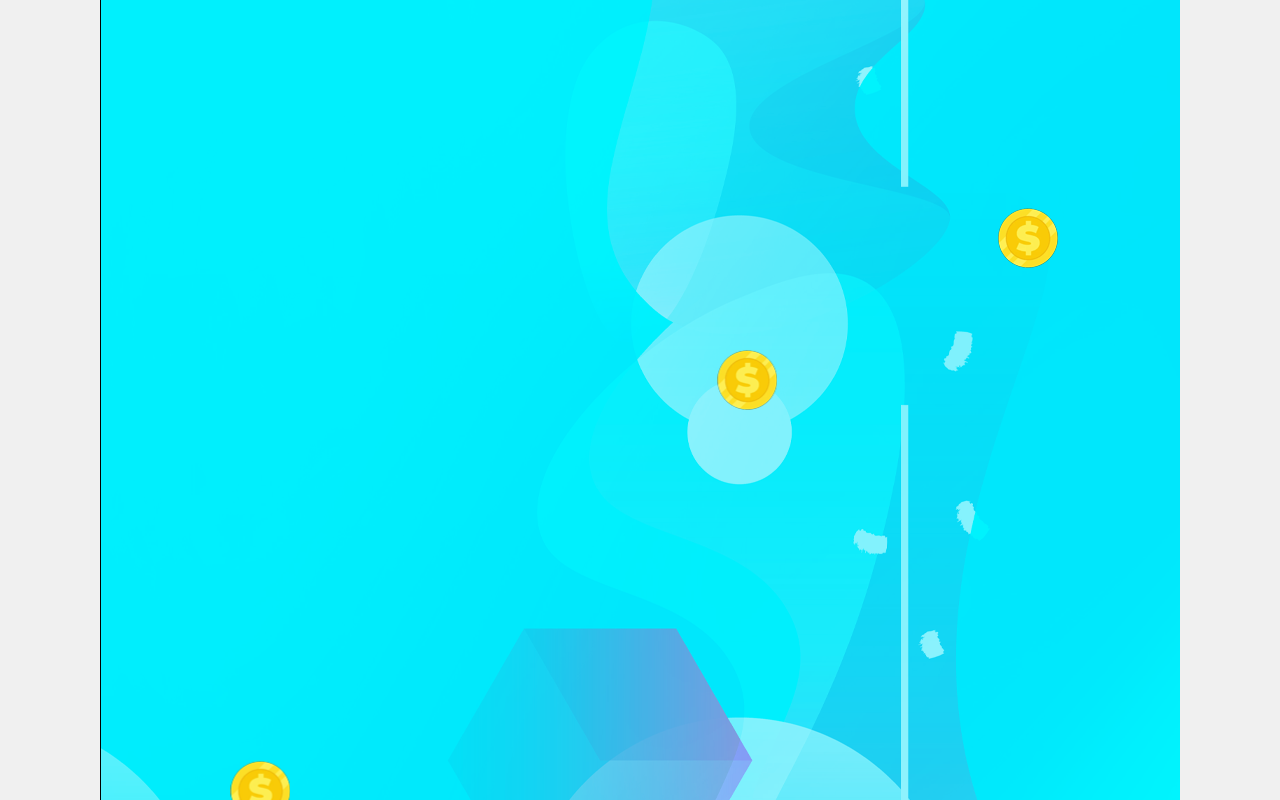
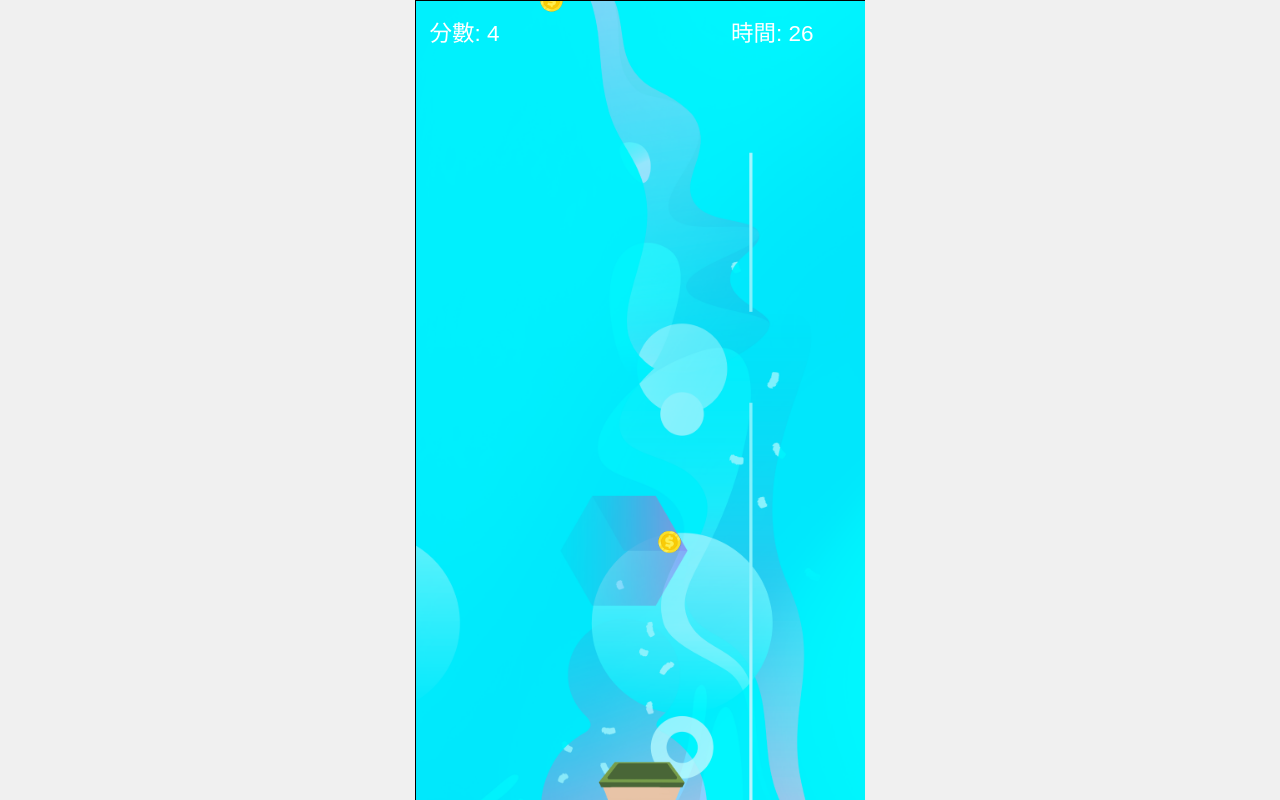
Before and after one commit to Copedman/copedman.github.io, a plain HTML site: page index.html in a window 1280 px wide. Shown: the top 800 px of the page. Drawn offline with Linux system fonts and the light colour scheme.

Commit message:
Update index.html

```diff
--- a/index.html
+++ b/index.html
@@ -12,12 +12,12 @@
             background: #f0f0f0;
         }
         #gameContainer {
-            width: 1080px;
-            height: 1920px;
             position: relative;
             overflow: hidden;
         }
         #gameCanvas {
+            width: 100%;
+            height: 100%;
             border: 1px solid #000;
         }
         #gameOver {
@@ -50,7 +50,7 @@
 </head>
 <body>
     <div id="gameContainer">
-        <canvas id="gameCanvas" width="1080" height="1920"></canvas>
+        <canvas id="gameCanvas"></canvas>
         <div id="gameOver">
             <h1>遊戲結束</h1>
             <p>您的分數: <span id="finalScore">0</span></p>
@@ -65,18 +65,80 @@
         const finalScoreElement = document.getElementById('finalScore');
         const resetButton = document.getElementById('resetButton');
 
-        // 載入圖片
-        const backgroundImg = new Image();
+        // 動態調整畫布尺寸
+        function resizeCanvas() {
+            const container = document.getElementById('gameContainer');
+            const aspectRatio = 9 / 16; // 保持 9:16 比例
+            const maxWidth = window.innerWidth;
+            const maxHeight = window.innerHeight;
+            let newWidth = maxWidth;
+            let newHeight = maxWidth / aspectRatio;
+
+            if (newHeight > maxHeight) {
+                newHeight = maxHeight;
+                newWidth = maxHeight * aspectRatio;
+            }
+
+            container.style.width = newWidth + 'px';
+            container.style.height = newHeight + 'px';
+            canvas.width = newWidth;
+            canvas.height = newHeight;
+        }
+
+        window.addEventListener('resize', resizeCanvas);
+        resizeCanvas(); // 初始化畫布尺寸
+
+        // 載入圖片（如果圖片不存在則使用簡單圖形）
+        let backgroundImg, basketImg, objectImg;
+        let imagesLoaded = 0;
+        const totalImages = 3;
+        let useFallbackGraphics = false;
+
+        try {
+            backgroundImg = new Image();
             backgroundImg.src = 'background.png';
-        const basketImg = new Image();
+            basketImg = new Image();
             basketImg.src = 'basket.png';
-        const objectImg = new Image();
+            objectImg = new Image();
             objectImg.src = 'object.png';
 
-        // 遊戲參數
-        const basketWidth = 240;  // 放大容器尺寸
-        const basketHeight = 60;
-        const objectSize = 60;    // 放大掉落物尺寸
+            backgroundImg.onerror = () => {
+                console.warn("無法載入背景圖片，將使用簡單背景");
+                useFallbackGraphics = true;
+                imageLoaded();
+            };
+            basketImg.onerror = () => {
+                console.warn("無法載入容器圖片，將使用簡單矩形");
+                useFallbackGraphics = true;
+                imageLoaded();
+            };
+            objectImg.onerror = () => {
+                console.warn("無法載入掉落物圖片，將使用簡單矩形");
+                useFallbackGraphics = true;
+                imageLoaded();
+            };
+
+            backgroundImg.onload = imageLoaded;
+            basketImg.onload = imageLoaded;
+            objectImg.onload = imageLoaded;
+        } catch (e) {
+            console.warn("圖片載入失敗，將使用簡單圖形作為備用");
+            useFallbackGraphics = true;
+            imagesLoaded = totalImages;
+            gameLoop();
+        }
+
+        function imageLoaded() {
+            imagesLoaded++;
+            if (imagesLoaded === totalImages || useFallbackGraphics) {
+                gameLoop();
+            }
+        }
+
+        // 遊戲參數（根據畫布尺寸動態調整）
+        let basketWidth = canvas.width * 0.2;
+        let basketHeight = canvas.height * 0.05;
+        const objectSize = canvas.width * 0.05;
         const gameTime = 30;
 
         // 遊戲狀態
@@ -86,26 +148,26 @@
         let timeLeft = gameTime;
         let gameOver = false;
 
-        // 等待所有圖片載入完成
-        let imagesLoaded = 0;
-        const totalImages = 3;
-
-        function imageLoaded() {
-            imagesLoaded++;
-            if (imagesLoaded === totalImages) {
-                gameLoop();
-            }
-        }
-
-        backgroundImg.onload = imageLoaded;
-        basketImg.onload = imageLoaded;
-        objectImg.onload = imageLoaded;
-
-        // 控制容器
+        // 滑鼠控制（支援桌面端）
         canvas.addEventListener('mousemove', (e) => {
             if (!gameOver) {
                 const rect = canvas.getBoundingClientRect();
                 basketX = e.clientX - rect.left - basketWidth / 2;
+                basketX = Math.max(0, Math.min(canvas.width - basketWidth, basketX));
+            }
+        });
+
+        // 觸控控制（支援手機端）
+        canvas.addEventListener('touchstart', (e) => {
+            e.preventDefault();
+        });
+
+        canvas.addEventListener('touchmove', (e) => {
+            if (!gameOver) {
+                e.preventDefault();
+                const rect = canvas.getBoundingClientRect();
+                const touch = e.touches[0];
+                basketX = touch.clientX - rect.left - basketWidth / 2;
                 basketX = Math.max(0, Math.min(canvas.width - basketWidth, basketX));
             }
         });
@@ -115,11 +177,16 @@
             constructor() {
                 this.x = Math.random() * (canvas.width - objectSize);
                 this.y = -objectSize;
-                this.speed = 6 + Math.random() * 6; // 加快掉落速度以匹配新解析度
+                this.speed = canvas.height * 0.01 + Math.random() * (canvas.height * 0.01);
             }
 
             draw() {
+                if (useFallbackGraphics || !objectImg.complete) {
+                    ctx.fillStyle = 'red';
+                    ctx.fillRect(this.x, this.y, objectSize, objectSize);
+                } else {
                     ctx.drawImage(objectImg, this.x, this.y, objectSize, objectSize);
+                }
             }
 
             update() {
@@ -136,7 +203,7 @@
 
         // 更新計時器
         function updateTimer() {
-            timeLeft -= 1/60;
+            timeLeft -= 1 / 60;
             if (timeLeft <= 0) {
                 gameOver = true;
                 showGameOver();
@@ -165,10 +232,20 @@
         function gameLoop() {
             if (!gameOver) {
                 // 繪製背景
+                if (useFallbackGraphics || !backgroundImg.complete) {
+                    ctx.fillStyle = '#87CEEB';
+                    ctx.fillRect(0, 0, canvas.width, canvas.height);
+                } else {
                     ctx.drawImage(backgroundImg, 0, 0, canvas.width, canvas.height);
+                }
 
                 // 繪製容器
+                if (useFallbackGraphics || !basketImg.complete) {
+                    ctx.fillStyle = 'green';
+                    ctx.fillRect(basketX, canvas.height - basketHeight, basketWidth, basketHeight);
+                } else {
                     ctx.drawImage(basketImg, basketX, canvas.height - basketHeight, basketWidth, basketHeight);
+                }
 
                 // 更新和繪製掉落物件
                 spawnObject();
@@ -178,9 +255,11 @@
                     obj.draw();
 
                     // 檢測碰撞
-                    if (obj.y + objectSize > canvas.height - basketHeight &&
+                    if (
+                        obj.y + objectSize > canvas.height - basketHeight &&
                         obj.x + objectSize > basketX &&
-                        obj.x < basketX + basketWidth) {
+                        obj.x < basketX + basketWidth
+                    ) {
                         score += 1;
                         objects.splice(index, 1);
                     }
@@ -188,9 +267,9 @@
 
                 // 顯示分數和時間
                 ctx.fillStyle = 'white';
-                ctx.font = '60px Arial'; // 放大字體
-                ctx.fillText(`分數: ${score}`, 30, 90);
-                ctx.fillText(`時間: ${Math.ceil(timeLeft)}`, canvas.width - 300, 90);
+                ctx.font = `${canvas.width * 0.05}px Arial`;
+                ctx.fillText(`分數: ${score}`, canvas.width * 0.03, canvas.height * 0.05);
+                ctx.fillText(`時間: ${Math.ceil(timeLeft)}`, canvas.width * 0.7, canvas.height * 0.05);
 
                 updateTimer();
             }
```
Lines whose indentation alone changed are shown as unchanged.
